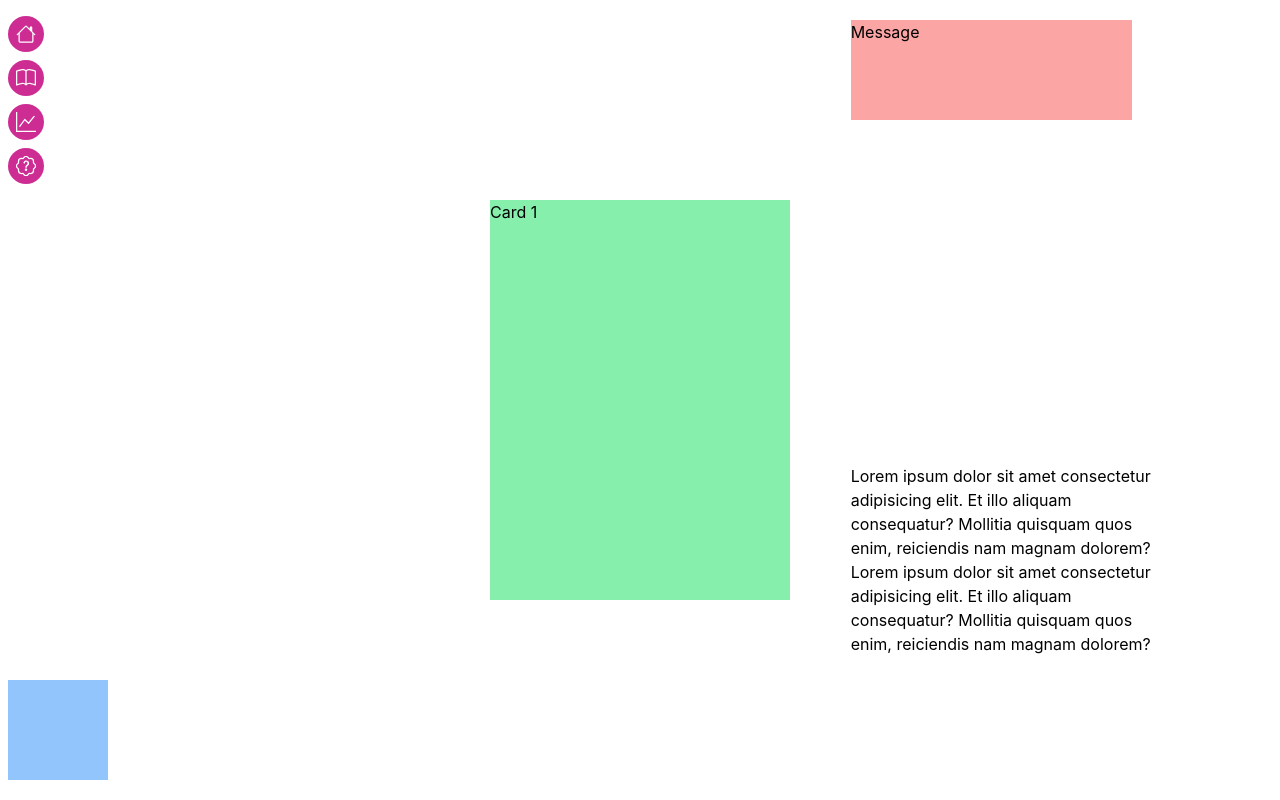
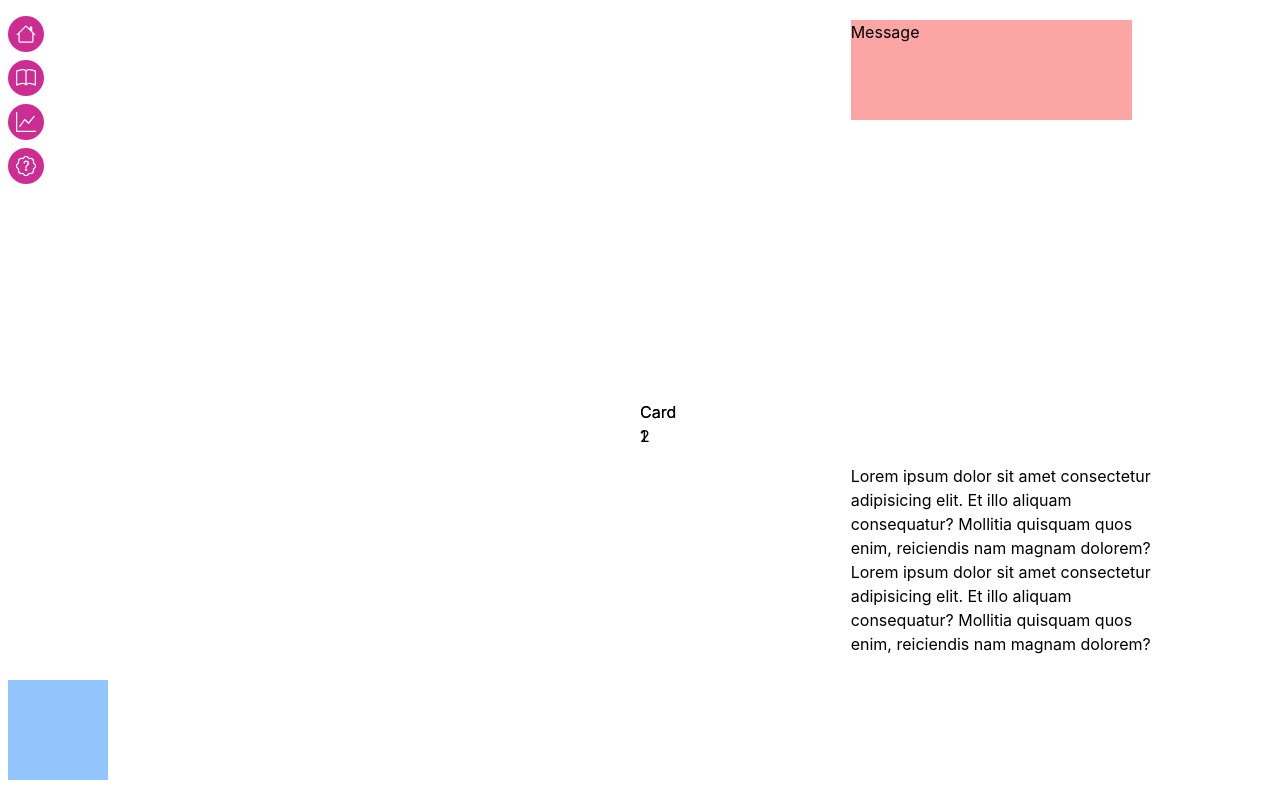
Before and after one commit to semir709/flash_cards, a React (Create React App) app: page / in a window 1280 px wide. Built offline with nearby package versions, Linux system fonts and the light colour scheme.

Commit message:
added display message

```diff
--- a/src/components/StackOfCards.js
+++ b/src/components/StackOfCards.js
@@ -1,10 +1,21 @@
 import React, { useState, useEffect } from "react";
-import { AnimatePresence } from "framer-motion";
+import { AnimatePresence, motion } from "framer-motion";
 import Card from "./Card";
 
-const StackOfCards = ({ cards }) => {
+const StackOfCards = ({ cards, width, height }) => {
   const [array, setArray] = useState(cards);
   const [index, setIndex] = useState(0);
+  const [message, setMessage] = useState(false);
+
+  useEffect(() => {
+    const visited = JSON.parse(localStorage.getItem("visited"));
+
+    if (!visited) {
+      localStorage.setItem("visited", "true");
+      setMessage(true);
+      setTimeout(() => setMessage(false), 3000);
+    }
+  }, []);
 
   const shuffleArray = (arr) => {
     for (let i = arr.length - 1; i > 0; i--) {
@@ -18,12 +29,7 @@ const StackOfCards = ({ cards }) => {
   };
 
   useEffect(() => {
-    console.log(array);
-    console.log(index);
-
     if (index + 1 === array.length - 1) {
-      console.log("next is last");
-      // setIsUpdating(true);
       const next = array[index + 1];
       const current = array[index];
 
@@ -39,7 +45,14 @@ const StackOfCards = ({ cards }) => {
   }, [index, array]);
 
   return (
-    <div className="relative w-full h-full">
+    <div className=" h-full w-full flex flex-col items-center justify-center ">
+      {message && (
+        <div className="flex w-full justify-between">
+          <div>Move left</div>
+          <div>Move rigth</div>
+        </div>
+      )}
+      <div className={`w-[${width}px] h-[${height}px] relative mx-auto`}>
         <AnimatePresence>
           <Card key={cards[index + 1].id} data={cards[index + 1].title} />
 
@@ -50,6 +63,7 @@ const StackOfCards = ({ cards }) => {
           />
         </AnimatePresence>
       </div>
+    </div>
   );
 };
 
--- a/src/pages/Home.js
+++ b/src/pages/Home.js
@@ -3,16 +3,14 @@ import StackOfCards from "../components/StackOfCards";
 
 const Home = () => {
   return (
-    <div className="h-screen  w-full sm:flex justify-between items-stretch px-2">
-      <div className="sm:w-[33.5%] relative">
+    <div className="h-screen  w-full md:flex justify-between items-stretch px-2">
+      <div className="md:w-[33.5%] relative">
         <div className="bg-blue-300 w-[100px] h-[100px] absolute bottom-5"></div>
       </div>
-      <div className="flex sm:h-full justify-center items-center sm:w-[33.5%]  ">
-        <div className="min-[320px]:w-[300px] w-full h-[400px]">
-          <StackOfCards cards={data} />
-        </div>
+      <div className="flex md:h-full justify-center items-center sm:w-[33.5%]  ">
+        <StackOfCards cards={data} width={300} height={400} />
       </div>
-      <div className="sm:h-full relative sm:w-[33.5%] ">
+      <div className="md:h-full relative md:w-[33.5%] ">
         <div className="absolute w-2/3 h-[100px] top-[20px] bg-red-300">
           Message
         </div>
```
Lines whose indentation alone changed are shown as unchanged.
